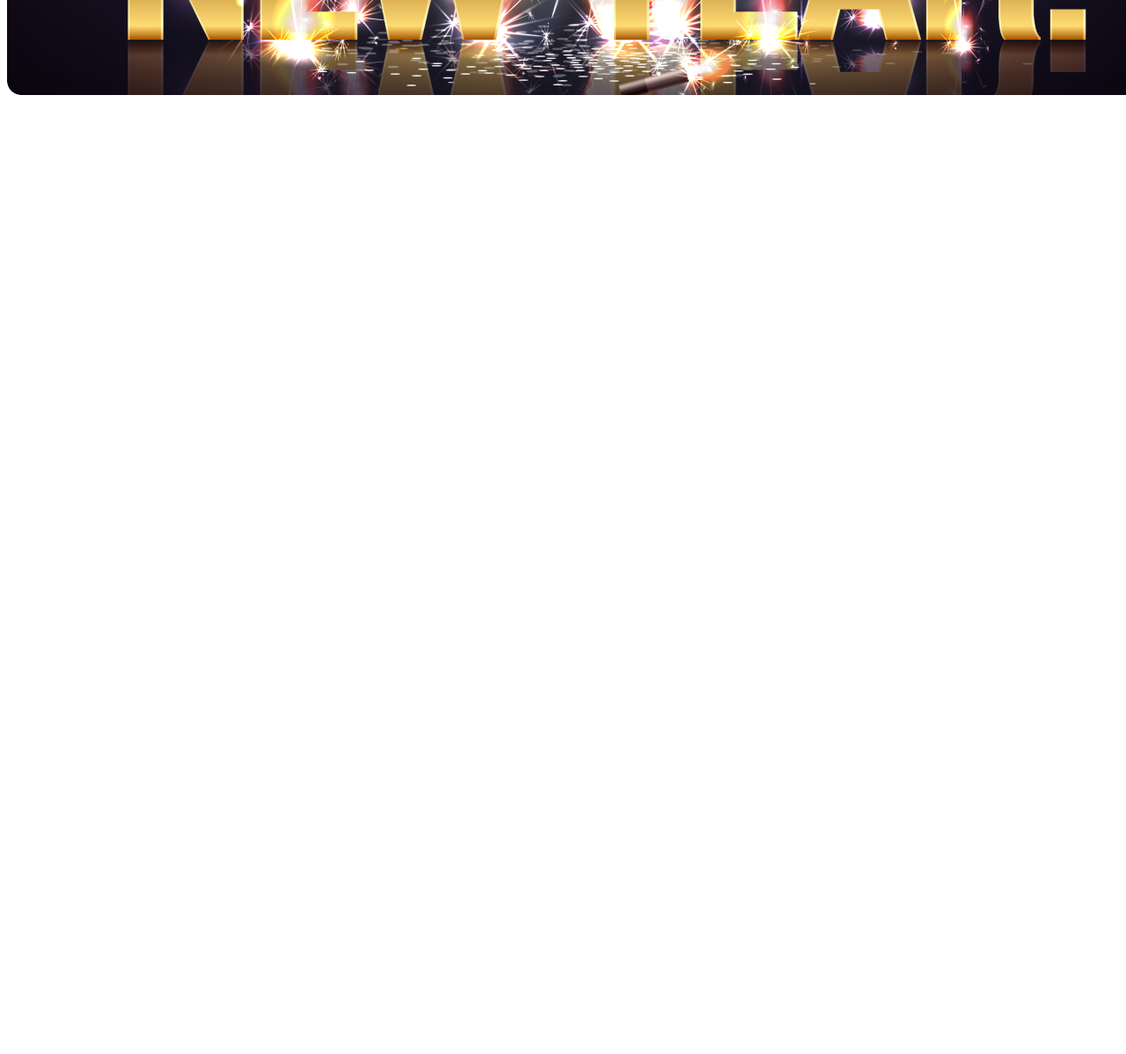
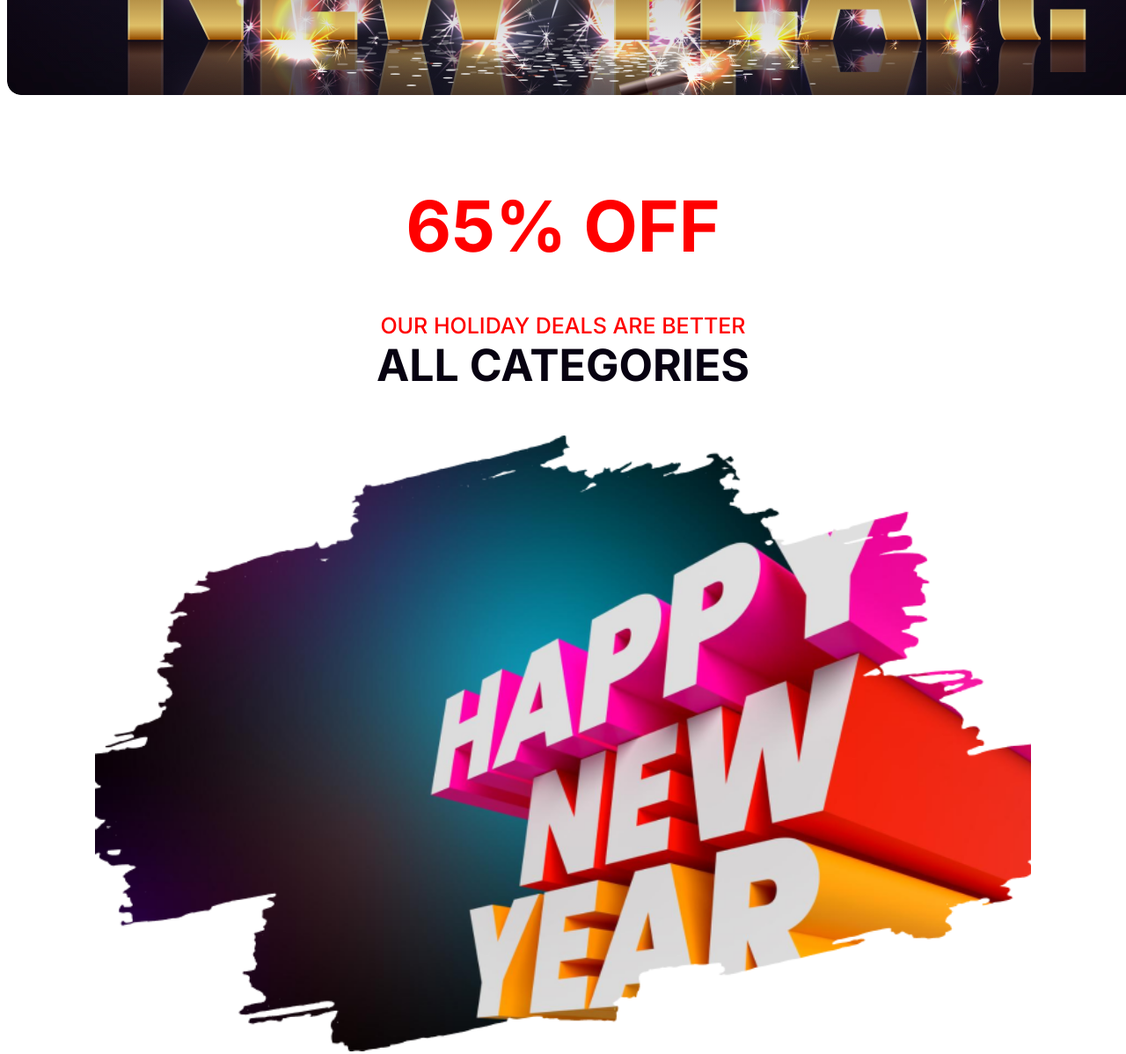
Before and after one commit to AfsaraSumaiya07/b9-a1, a plain HTML site: page index.html in a window 1280 px wide. Shown: the part 500-1698 px from the top of the page at 88% size. Before the commit the page ends 800 px from the top, so only its background shows below. Drawn offline with Linux system fonts and the light colour scheme.

Commit message:
added deals section

```diff
--- a/index.html
+++ b/index.html
@@ -24,7 +24,12 @@
 
     </header>
     <main>
-
+        <section class="deals">
+            <div class="off">65% OFF</div>
+            <div class="holiday">OUR HOLIDAY DEALS ARE BETTER</div>
+            <div class="categories">ALL CATEGORIES</div>
+            <div class="img"></div>
+        </section>
     </main>
     <footer>
 
--- a/style.css
+++ b/style.css
@@ -1,17 +1,17 @@
 *{
-    margin left: 0 px;
+    margin : 0 px;
     padding: 0 px;
-
 }
 body{
     font-family: 'Inter', sans-serif;
 }
 /* nav related styles */
+
 .nav-container{
     font-family: 'Merriweather';
     color: #FFF;
-     background-image: url("./resources/Banner\ Image.png");
-   /* background: linear-gradient(180deg, #070211 0%, rgba(7, 2, 17, 0) 100%),url("./resources/Banner\ Image.png") */
+    background-image: linear-gradient(180deg, #070211 0%, rgba(7, 2, 17, 0) 100%),url("./resources/Banner\ Image.png");
+    background-size: cover;
     border-radius:16px;
     width: 1320px;
     height: 600px;
@@ -27,3 +27,32 @@ body{
     font-weight: 900;
 
 }
+/* deal related section */
+.deals{
+    text-align: center;
+    margin: 100px;
+}
+.off{
+    color: #F00;
+    /* text-align: center; */
+    font-size: 80px;
+    font-weight: 700;
+    padding-bottom:50px ;
+}
+.holiday{
+    color: #F00;
+    font-size: 25px;
+    font-weight: 500;
+}
+.categories{
+    color: #070211;
+    font-size: 50px;
+    font-weight: 700;
+}
+.img{
+    background-image: url("./resources/New\ Year\ Photo.png");
+    background-size: cover;
+    background-position: center;
+    height: 700px;
+    margin-top: 50px;
+}
```
